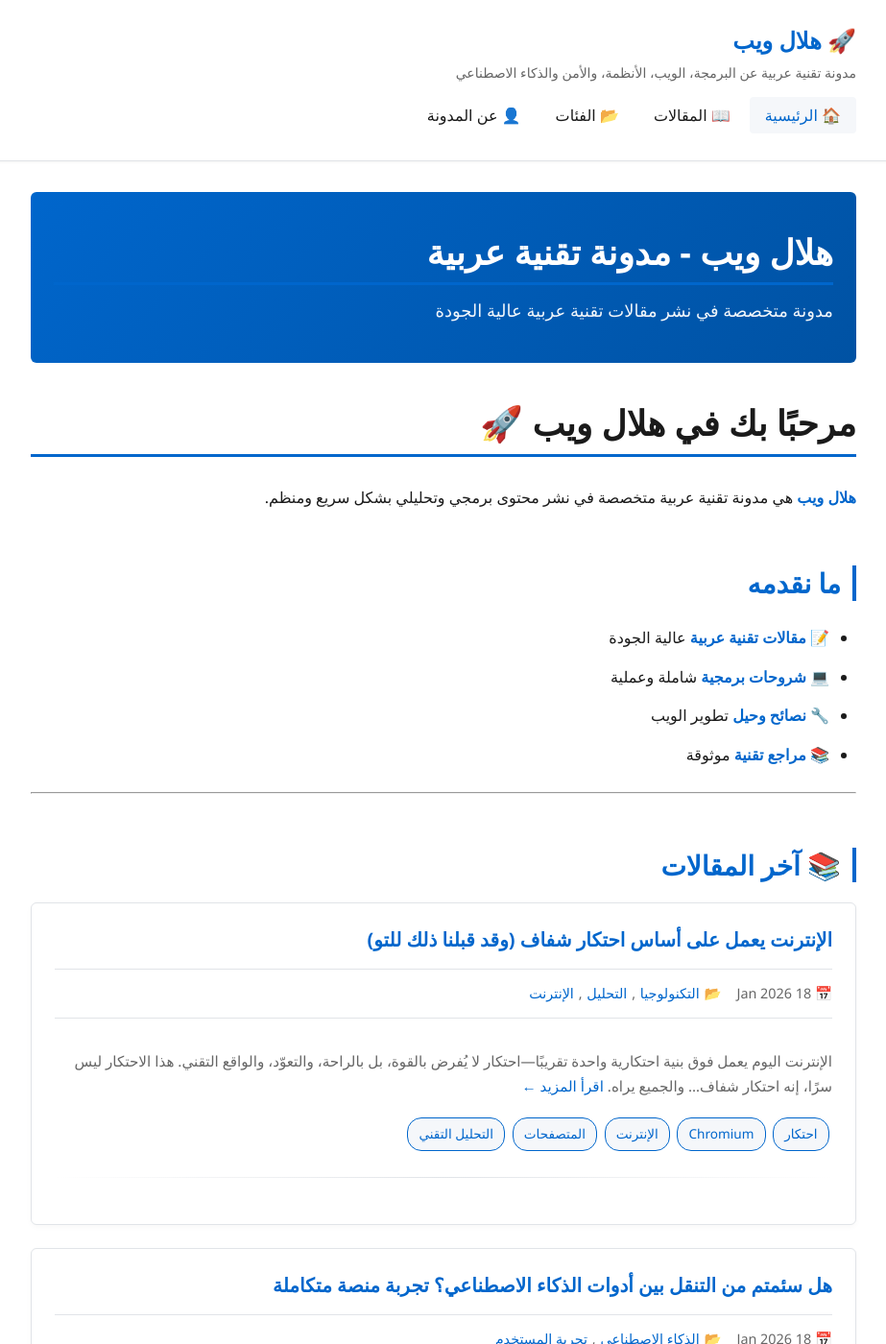
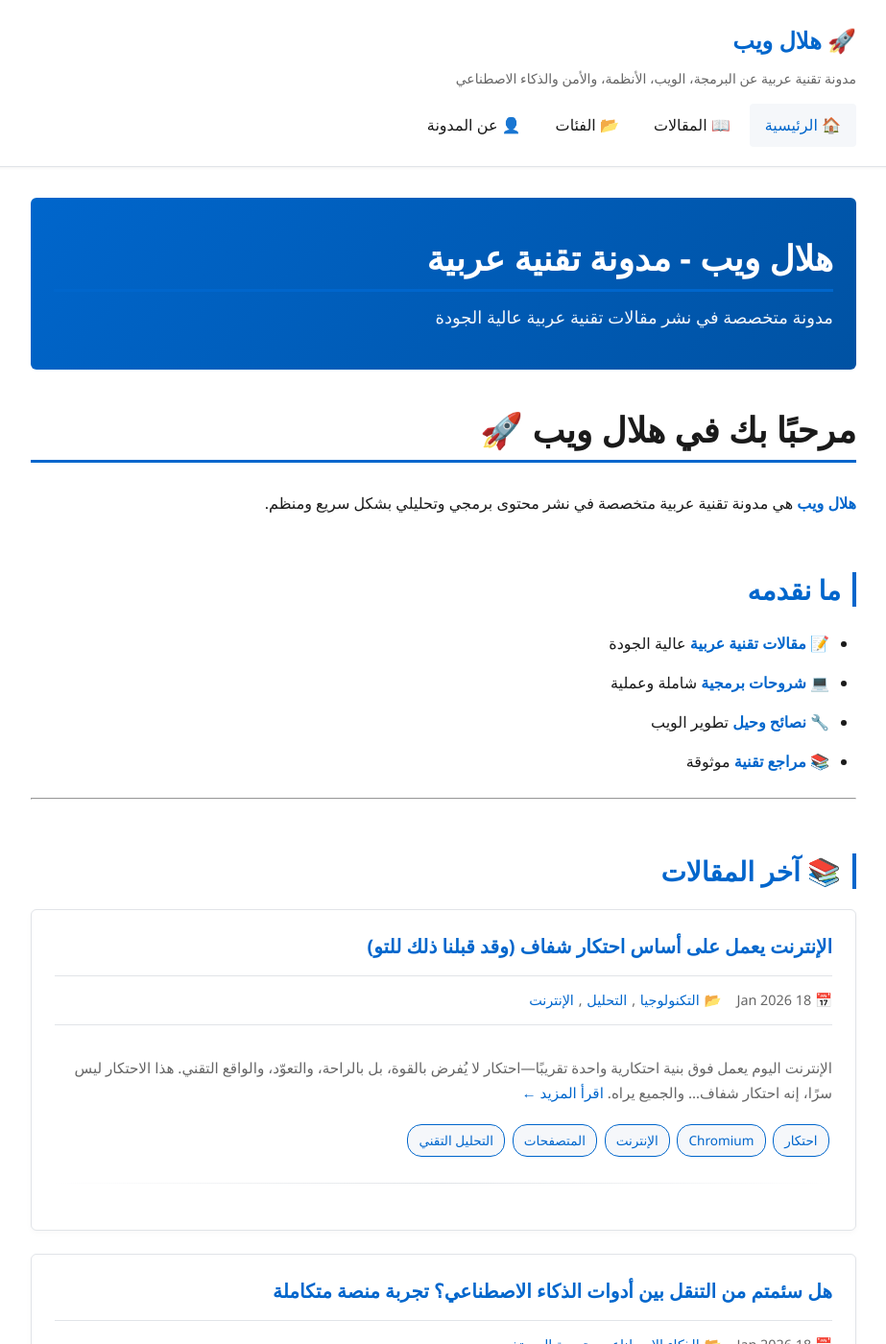
Before and after one commit to KerrasDev/HellaleWeb, a Jekyll site: the page built from index.md, in a window 1280 px wide and 1400 px high. Shown: the whole window at 96% size, without its empty margins (178-1101 px from the left). Built offline with Jekyll 4.4.1, drawn with Linux system fonts in a browser that asks for light colours; some web fonts are replaced.

Commit message:
Move header CSS to separate file and update header.html

```diff
--- a/_layouts/default.html
+++ b/_layouts/default.html
@@ -57,6 +57,7 @@
 
     <!-- Stylesheets -->
     <link rel="stylesheet" href="{{ '/assets/css/style.css' | relative_url }}">
+    <link rel="stylesheet" href="{{ '/assets/css/header.css' | relative_url }}">
     <link rel="stylesheet" href="{{ '/assets/css/footer.css' | relative_url }}">
 
     <!-- Jekyll Meta Tags -->
--- /dev/null
+++ b/assets/css/header.css
@@ -0,0 +1,126 @@
+/* ===== Header Styles ===== */
+
+.site-header {
+    background-color: var(--bg);
+    border-bottom: 1px solid var(--border);
+    padding: 1.25rem 0;
+    position: sticky;
+    top: 0;
+    z-index: 100;
+    box-shadow: 0 1px 3px rgba(0, 0, 0, 0.05);
+}
+
+.site-header-wrapper {
+    max-width: 900px;
+    margin: 0 auto;
+    padding: 0 1.25rem;
+}
+
+.site-title-wrapper {
+    margin-bottom: 1rem;
+}
+
+.site-title {
+    font-size: 1.5rem;
+    font-weight: 700;
+    color: var(--primary);
+    margin: 0 0 0.5rem;
+    text-decoration: none;
+    display: inline-block;
+    transition: color 0.2s;
+}
+
+.site-title:hover {
+    color: var(--accent);
+    text-decoration: none;
+}
+
+.site-description {
+    color: var(--text-light);
+    font-size: 0.875rem;
+    margin: 0 0 1rem;
+    line-height: 1.5;
+}
+
+/* ===== Navigation ===== */
+.site-nav {
+    margin-top: 1rem;
+}
+
+.nav-list {
+    list-style: none;
+    display: flex;
+    gap: 0.25rem;
+    margin: 0;
+    padding: 0;
+    flex-wrap: wrap;
+}
+
+.nav-item {
+    margin: 0;
+}
+
+.nav-link {
+    padding: 0.5rem 1rem;
+    color: var(--text);
+    border-radius: 4px;
+    text-decoration: none;
+    transition: all 0.2s;
+    display: block;
+    font-weight: 500;
+}
+
+.nav-link:hover,
+.nav-link.active {
+    background-color: var(--bg-light);
+    color: var(--primary);
+    text-decoration: none;
+}
+
+/* ===== Responsive Header ===== */
+@media (max-width: 768px) {
+    .site-header-wrapper {
+        padding: 0 1rem;
+    }
+
+    .site-title {
+        font-size: 1.3rem;
+    }
+
+    .site-description {
+        font-size: 0.8rem;
+    }
+
+    .nav-list {
+        gap: 0;
+        flex-wrap: wrap;
+    }
+
+    .nav-link {
+        padding: 0.4rem 0.75rem;
+        font-size: 0.875rem;
+    }
+}
+
+@media (max-width: 480px) {
+    .site-header {
+        padding: 1rem 0;
+    }
+
+    .site-header-wrapper {
+        padding: 0 0.75rem;
+    }
+
+    .site-title {
+        font-size: 1.2rem;
+    }
+
+    .nav-list {
+        gap: 0.1rem;
+    }
+
+    .nav-link {
+        padding: 0.3rem 0.6rem;
+        font-size: 0.8rem;
+    }
+}
--- a/assets/css/style.css
+++ b/assets/css/style.css
@@ -214,56 +214,7 @@
 }
 
 /* ===== Header ===== */
-.site-header {
-    background-color: var(--bg);
-    border-bottom: 1px solid var(--border);
-    padding: 1.25rem 0;
-    position: sticky;
-    top: 0;
-    z-index: 100;
-    box-shadow: 0 1px 3px rgba(0, 0, 0, 0.05);
-}
-
-.site-header-wrapper {
-    max-width: 900px;
-    margin: 0 auto;
-    padding: 0 1.25rem;
-}
-
-.site-title {
-    font-size: 1.5rem;
-    font-weight: 700;
-    color: var(--primary);
-    margin: 0 0 0.5rem;
-}
-
-.site-description {
-    color: var(--text-light);
-    font-size: 0.875rem;
-    margin: 0 0 1rem;
-}
-
-.nav-list {
-    list-style: none;
-    display: flex;
-    gap: 0.25rem;
-    margin: 0;
-    padding: 0;
-    flex-wrap: wrap;
-}
-
-.nav-link {
-    padding: 0.5rem 1rem;
-    color: var(--text);
-    border-radius: 4px;
-    transition: all 0.2s;
-}
-
-.nav-link:hover,
-.nav-link.active {
-    background-color: var(--bg-light);
-    color: var(--primary);
-}
+/* Header styles have been moved to assets/css/header.css */
 
 /* ===== Main Content ===== */
 main {
```
